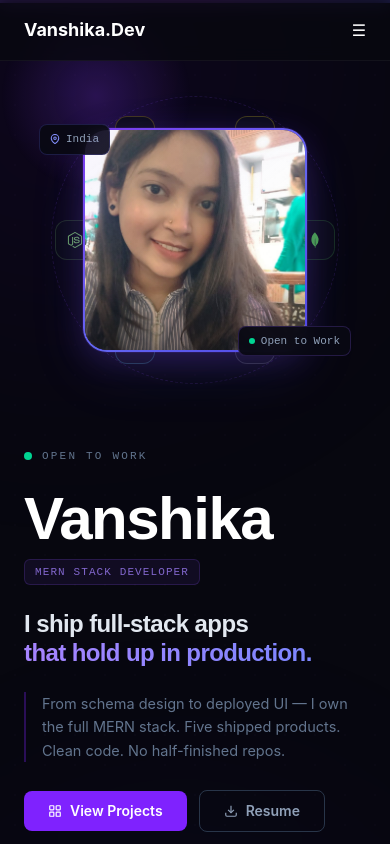
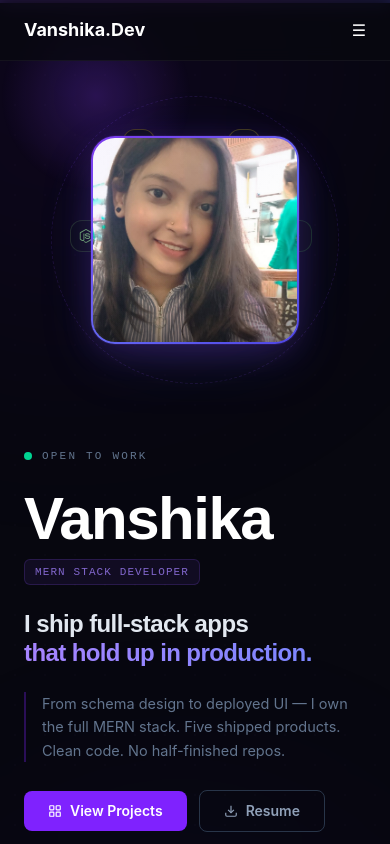
Before and after one commit to Vanshika-OFFICIAL/Portfolio, a React app: page / in a window 390 px wide. Shown: the top 844 px of the page. Built offline with nearby package versions, Linux system fonts and the light colour scheme; the HTML template or start-up script is replaced by a standard one.

Commit message:
Fix TechOrbits UI issue

```diff
--- a/src/components/TechOrbit.jsx
+++ b/src/components/TechOrbit.jsx
@@ -1,42 +1,60 @@
 import { motion } from "framer-motion";
 import profileImage from "../assets/profile.jpg";
-import { SiMongodb, SiExpress, SiReact, SiNodedotjs,SiFirebase, SiJavascript } from "react-icons/si";
+import {
+  SiMongodb,
+  SiExpress,
+  SiReact,
+  SiNodedotjs,
+  SiFirebase,
+  SiJavascript,
+} from "react-icons/si";
+
 const TECH = [
-  { label: "MongoDB",    angle:   0, color: "#47A248", Icon: SiMongodb },
-  { label: "Express",    angle:  60, color: "#9ca3af", Icon: SiExpress },
-  { label: "React",      angle: 120, color: "#61DAFB", Icon: SiReact },
-  { label: "Node.js",    angle: 180, color: "#68A063", Icon: SiNodedotjs },
-  { label: "Firebase",   angle: 240, color: "#FFCB2B", Icon: SiFirebase },
+  { label: "MongoDB", angle: 0, color: "#47A248", Icon: SiMongodb },
+  { label: "Express", angle: 60, color: "#9ca3af", Icon: SiExpress },
+  { label: "React", angle: 120, color: "#61DAFB", Icon: SiReact },
+  { label: "Node.js", angle: 180, color: "#68A063", Icon: SiNodedotjs },
+  { label: "Firebase", angle: 240, color: "#FFCB2B", Icon: SiFirebase },
   { label: "JavaScript", angle: 300, color: "#F7DF1E", Icon: SiJavascript },
 ];
+
+// ✅ Responsive radius (FIXED)
+const getRadius = () => {
+  if (typeof window === "undefined") return 120;
+  if (window.innerWidth >= 1024) return 180; // desktop
+  if (window.innerWidth >= 640) return 140;  // tablet
+  return 105; // mobile
+};
 
 function BadgePosition(angleDeg, radius) {
   const rad = (angleDeg * Math.PI) / 180;
   return {
-    top:  `calc(50% + ${Math.sin(rad) * radius}px - 20px)`,
+    top: `calc(50% + ${Math.sin(rad) * radius}px - 20px)`,
     left: `calc(50% + ${Math.cos(rad) * radius}px - 20px)`,
   };
 }
 
 export default function TechOrbit() {
+  const radius = getRadius();
+
   return (
-    <div className="relative w-72 h-72 sm:w-80 sm:h-80 lg:w-95 lg:h-95 shrink-0">
+    <div className="relative w-72 h-72 sm:w-80 sm:h-80 lg:w-[380px] lg:h-[380px] shrink-0">
 
-      {/* Slowly rotating orbit ring — Framer controls speed precisely */}
+      {/* Orbit ring */}
       <motion.div
         className="absolute inset-0 rounded-full border border-dashed border-violet-500/15"
         animate={{ rotate: 360 }}
         transition={{ duration: 28, repeat: Infinity, ease: "linear" }}
       />
 
-      {/* Tech badges — static position, individual hover only */}
+      {/* Tech badges */}
       {TECH.map(({ label, angle, color, Icon }) => (
         <motion.div
           key={label}
           aria-label={label}
-          className="absolute w-10 h-10 rounded-xl flex items-center justify-center text-[11px] font-bold cursor-default"
+          className="absolute w-8 h-8 sm:w-10 sm:h-10 rounded-xl flex items-center justify-center text-[11px] font-bold cursor-default"
           style={{
-            ...BadgePosition(angle, window.innerWidth > 1024 ? 200 : 120),
+            ...BadgePosition(angle, radius),
             background: "rgba(13,13,24,0.92)",
             border: `1px solid ${color}38`,
             color,
@@ -45,15 +63,16 @@ export default function TechOrbit() {
           transition={{ type: "spring", stiffness: 340, damping: 22 }}
           title={label}
         >
-          <Icon className="text-[16px]" />
+          <Icon className="text-[14px] sm:text-[16px]" />
         </motion.div>
       ))}
 
-      {/* ── Image frame — gradient border via padding trick ── */}
+      {/* Image frame */}
       <div
-        className="absolute inset-8 rounded-3xl p-0.5"
+        className="absolute inset-10 sm:inset-8 lg:inset-10 rounded-3xl p-0.5"
         style={{
-          background: "linear-gradient(140deg, #7c3aed 0%, #6366f1 55%, #4f46e5 100%)",
+          background:
+            "linear-gradient(140deg, #7c3aed 0%, #6366f1 55%, #4f46e5 100%)",
           boxShadow: [
             "0 0 0 1px rgba(124,58,237,0.12)",
             "0 8px 30px rgba(124,58,237,0.20)",
@@ -61,105 +80,50 @@ export default function TechOrbit() {
           ].join(", "),
         }}
       >
-        {/* Inner clip frame */}
         <div
           className="relative w-full h-full rounded-[22px] overflow-hidden"
-          style={{ background: "linear-gradient(160deg, #13102a 0%, #0a0a18 100%)" }}
+          style={{
+            background:
+              "linear-gradient(160deg, #13102a 0%, #0a0a18 100%)",
+          }}
         >
-          {/* Shimmer overlay — top-left highlight */}
+          {/* Shimmer */}
           <div
-            aria-hidden="true"
             className="absolute inset-0 z-30 pointer-events-none"
             style={{
-              background: "linear-gradient(145deg, rgba(167,139,250,0.09) 0%, rgba(99,102,241,0.03) 40%, transparent 65%)",
+              background:
+                "linear-gradient(145deg, rgba(167,139,250,0.09) 0%, rgba(99,102,241,0.03) 40%, transparent 65%)",
             }}
           />
 
-          {/* Bottom depth fade */}
+          {/* Bottom fade */}
           <div
-            aria-hidden="true"
             className="absolute bottom-0 left-0 right-0 h-1/3 z-10 pointer-events-none"
-            style={{ background: "linear-gradient(to top, rgba(7,7,15,0.52) 0%, transparent 100%)" }}
+            style={{
+              background:
+                "linear-gradient(to top, rgba(7,7,15,0.52) 0%, transparent 100%)",
+            }}
           />
 
-          {/* Profile image */}
+          {/* Image */}
           <img
             src={profileImage}
             alt="Vanshika, MERN Stack Developer"
-            decoding="async"
-            loading="lazy"
-            className="w-full h-full object-cover object-center relative z-0"
+            className="w-full h-full object-cover object-center"
           />
-
-          {/* Fallback monogram — always rendered, hidden by img when loaded */}
-          <div
-            aria-hidden="true"
-            className="absolute inset-0 flex items-center justify-center z-[-1] bg-[#0d0d1c]"
-          >
-            <span
-              className="text-6xl font-bold text-slate-700 select-none"
-              style={{ fontFamily: "'Syne', sans-serif" }}
-            >
-              VA
-            </span>
-          </div>
         </div>
       </div>
 
-      {/* Bloom glow — behind the frame, static */}
+      {/* Glow */}
       <div
-        aria-hidden="true"
         className="absolute inset-8 rounded-3xl -z-10 pointer-events-none"
         style={{
-          background: "radial-gradient(ellipse at center, rgba(109,40,217,0.16) 0%, rgba(79,70,229,0.07) 55%, transparent 75%)",
+          background:
+            "radial-gradient(ellipse at center, rgba(109,40,217,0.16) 0%, rgba(79,70,229,0.07) 55%, transparent 75%)",
           filter: "blur(22px)",
           transform: "scale(1.08) translateY(6px)",
         }}
       />
-
-      {/* Accent chip — bottom right: unique info only */}
-      <div
-        className="absolute bottom-7 -right-3 z-20 rounded-lg px-2.5 py-1.5 flex items-center gap-1.5"
-        style={{
-          background: "rgba(9,9,20,0.95)",
-          border: "1px solid rgba(139,92,246,0.22)",
-          backdropFilter: "blur(8px)",
-        }}
-      >
-        <span className="w-1.5 h-1.5 rounded-full bg-emerald-400 shrink-0" />
-        <span
-          className="text-[11px] text-slate-400 whitespace-nowrap"
-          style={{ fontFamily: "'DM Mono', monospace" }}
-        >
-          Open to Work
-        </span>
-      </div>
-
-      {/* Accent chip — top left: location context */}
-      <div
-        className="absolute top-7 -left-3 z-20 rounded-lg px-2.5 py-1.5 flex items-center gap-1.5"
-        style={{
-          background: "rgba(9,9,20,0.95)",
-          border: "1px solid rgba(99,102,241,0.22)",
-          backdropFilter: "blur(8px)",
-        }}
-      >
-        <svg
-          aria-hidden="true"
-          width="10" height="10" viewBox="0 0 24 24"
-          fill="none" stroke="#818cf8" strokeWidth="2.5"
-          strokeLinecap="round" strokeLinejoin="round"
-        >
-          <path d="M21 10c0 7-9 13-9 13S3 17 3 10a9 9 0 0 1 18 0z" />
-          <circle cx="12" cy="10" r="3" />
-        </svg>
-        <span
-          className="text-[11px] text-slate-400 whitespace-nowrap"
-          style={{ fontFamily: "'DM Mono', monospace" }}
-        >
-          India
-        </span>
-      </div>
     </div>
   );
 }
```
